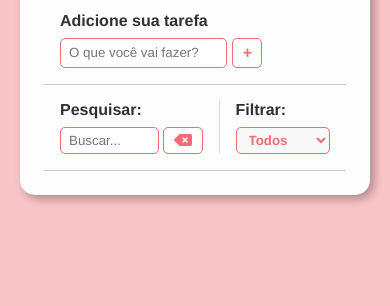
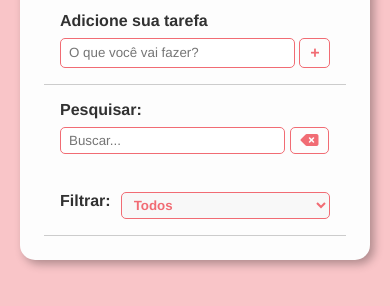
Before and after one commit to NatiPeralta/to-do-list-js, a plain HTML site: page index.html in a window 390 px wide. Shown: the part 242-548 px from the top of the page. Drawn offline with Linux system fonts and the light colour scheme.

Commit message:
fix mobile layout

```diff
--- a/css/styles.css
+++ b/css/styles.css
@@ -127,7 +127,6 @@ select,
 }
 
 #search input {
-  width: 100%;
   margin-right: 0.3rem;
   border: 1px solid #F16C74;
   border-radius: 5px;
@@ -250,6 +249,34 @@ background-color: #F9C5C8;
   .todo-container {
   max-width: 350px;
   }
+
+  .form-control input {
+    width: 100%;
+  }
+
+  #toolbar {
+  flex-direction: column;
+  }
+
+  #search {
+  border-right: none;
+  width: 285px;
+  padding-bottom: 18px;
+  }
+
+  #search input {
+  width: 100%;
+  }
+
+  #filter {
+  margin-top: 20px;
+  flex-direction: row;
+  width: 100%;
+  }
+
+  #filter-select {
+  margin-left: 10px;
+  }
 }
 
 @media (max-width: 380px) {
@@ -265,10 +292,6 @@ background-color: #F9C5C8;
 
   #search {
   border-right: none;
-  }
-
-  #search input {
-  width: auto;
   }
 
   #filter {
```
